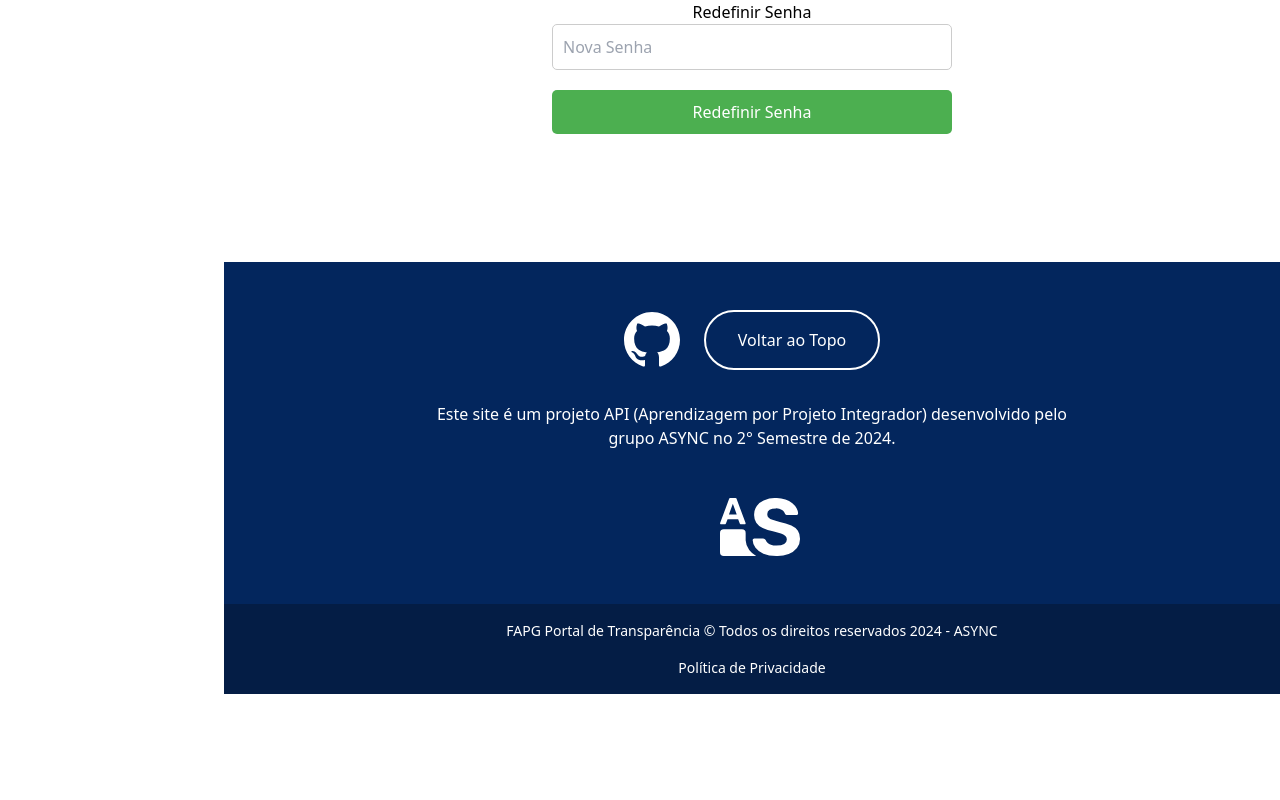
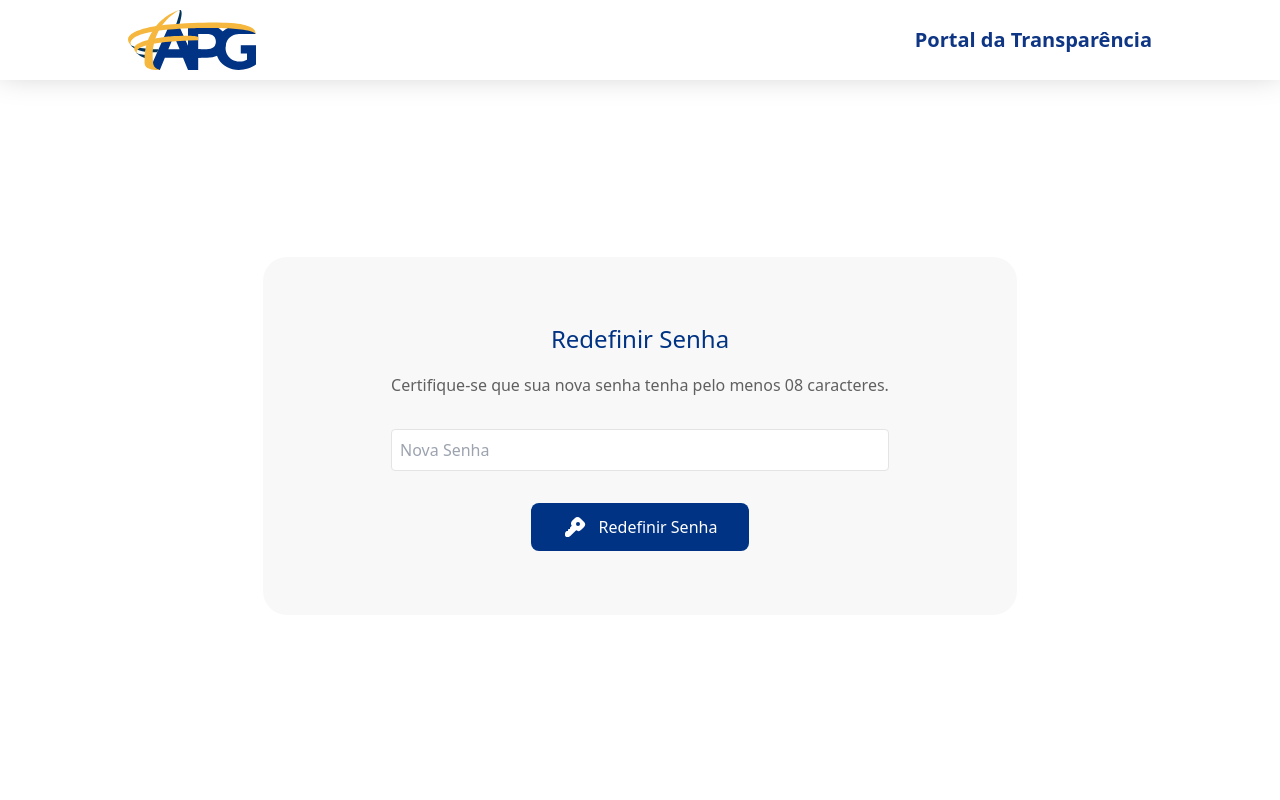
Before and after one commit to eberssj/api-front-2-24, a React (Vite) app: page /redefinir-senha in a window 1280 px wide. Shown: the top 800 px of the page. Built offline with nearby package versions, Linux system fonts and the light colour scheme.

Commit message:
refactor: Refazendo layout da pág. RedefinirSenha

```diff
--- a/src/pages/RedefinirSenha.tsx
+++ b/src/pages/RedefinirSenha.tsx
@@ -1,10 +1,14 @@
-import { useState} from 'react';
-import { useNavigate, useSearchParams } from 'react-router-dom';
-import axios from 'axios';
+import { useEffect, useState} from "react";
+import { useNavigate, useSearchParams } from "react-router-dom";
+import axios from "axios";
+import "../styles/RedefinirSenha.css";
+import Navbar from "../components/Navbar/Navbar";
+import BotaoCTA from "../components/BotaoCTA/BotaoCTA";
+import IconeChave from "../img/chave.svg"
 
 export const RedefinirSenha = () => {
-    const [novaSenha, setNovaSenha] = useState('');
-    const [mensagem, setMensagem] = useState('');
+    const [novaSenha, setNovaSenha] = useState("");
+    const [mensagem, setMensagem] = useState("");
     const [searchParams] = useSearchParams();
     const navigate = useNavigate();
 
@@ -21,58 +25,48 @@ export const RedefinirSenha = () => {
         try {
             await axios.post(`http://localhost:8080/adm/redefinir-senha?token=${token}`, novaSenha, {
                 headers: {
-                    'Content-Type': 'text/plain',
+                    "Content-Type": "text/plain",
                 }
             });
-            setMensagem('Senha redefinida com sucesso! Redirecionando para login...');
-            setTimeout(() => navigate('/login'), 3000);
+            setMensagem("Senha redefinida com sucesso! Redirecionando para login...");
+            setTimeout(() => navigate("/login"), 3000);
         } catch (error: any) {
             let errorMessage;
             if (error.response?.data) {
-                errorMessage = typeof error.response.data === 'string'
+                errorMessage = typeof error.response.data === "string"
                     ? error.response.data
-                    : error.response.data.error || 'Erro desconhecido ao redefinir a senha.';
+                    : error.response.data.error || "Erro desconhecido ao redefinir a senha.";
             } else {
-                errorMessage = 'Erro ao redefinir a senha.';
+                errorMessage = "Erro ao redefinir a senha.";
             }
             setMensagem(errorMessage);
         }
     };
 
+    useEffect(() => {
+        // Adiciona a classe no-margin ao body quando o componente é montado
+        document.body.classList.add("no-margin");
+
+        // Remove a classe quando o componente é desmontado
+        return () => {
+            document.body.classList.remove("no-margin");
+        };
+    }, []);
+
     return (
-        <div style={{ maxWidth: '400px', margin: '0 auto', textAlign: 'center' }}>
+        <>
+        <Navbar />
+        <div className="resen_container">
+            <div className="resen_card">
             <h2>Redefinir Senha</h2>
+            <p>Certifique-se que sua nova senha tenha pelo menos 08 caracteres.</p>
             <form onSubmit={handlePasswordChange}>
-                <input
-                    type="password"
-                    placeholder="Nova Senha"
-                    value={novaSenha}
-                    onChange={(e) => setNovaSenha(e.target.value)}
-                    required
-                    style={{
-                        width: '100%',
-                        padding: '10px',
-                        marginBottom: '20px',
-                        borderRadius: '5px',
-                        border: '1px solid #ccc'
-                    }}
-                />
-                <button
-                    type="submit"
-                    style={{
-                        width: '100%',
-                        padding: '10px',
-                        backgroundColor: '#4CAF50',
-                        color: 'white',
-                        border: 'none',
-                        borderRadius: '5px',
-                        cursor: 'pointer'
-                    }}
-                >
-                    Redefinir Senha
-                </button>
+                <input type="password" placeholder="Nova Senha" value={novaSenha} onChange={(e) => setNovaSenha(e.target.value)} required />
+                <BotaoCTA img={IconeChave} escrito="Redefinir Senha" aparencia="primario" type="submit" />
             </form>
             {mensagem && <p>{mensagem}</p>}
         </div>
+        </div>
+    </>
     );
 };
--- /dev/null
+++ b/src/styles/RedefinirSenha.css
@@ -0,0 +1,49 @@
+.resen_container {
+    display: flex;
+    justify-content: center;
+    align-items: center;
+    width: 100%;
+    height: 89vh;
+}
+
+.resen_card {
+    display: flex;
+    flex-direction: column;
+    width: auto;
+    padding: 64px 128px;
+    background-color: #F8F8F8;
+    border-radius: 24px;
+}
+
+.resen_card form {
+    display: flex;
+    flex-direction: column;
+    align-items: center;
+}
+
+.resen_card h2 {
+    color: #003383;
+    font-size: 24px;
+    font-weight: 500;
+    margin-bottom: 16px;
+}
+
+.resen_card p {
+    color: #606060;
+    font-weight: 500;
+    margin-bottom: 32px;
+}
+
+.resen_card input {
+    padding: 8px;
+    border: 1px solid #e4e4e4;
+    outline: none;
+}
+
+.resen_card input:focus {
+    border: 2px solid #003383 !important;
+}
+
+.resen_card button {
+    margin-top: 32px;
+}
```
